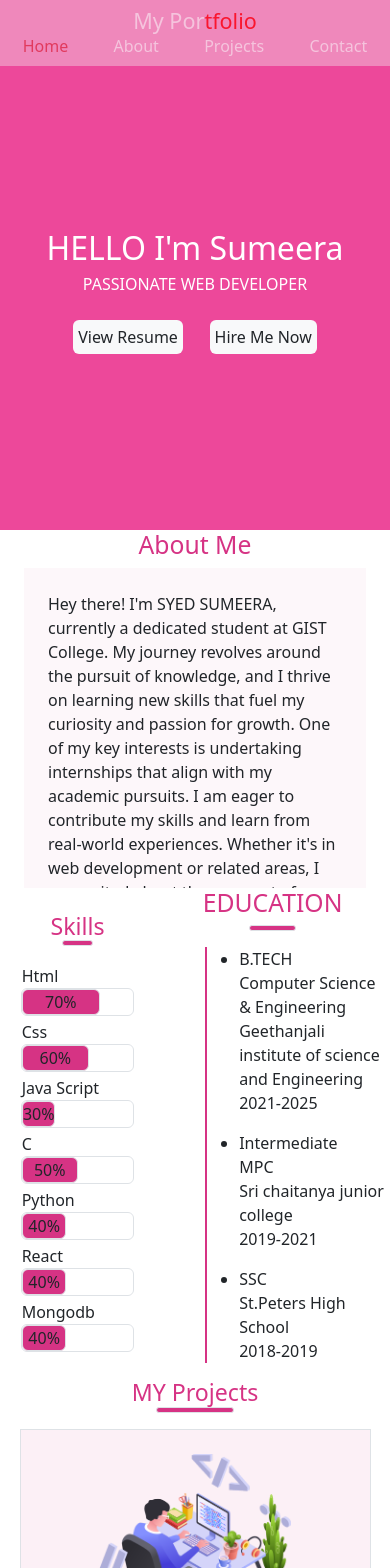
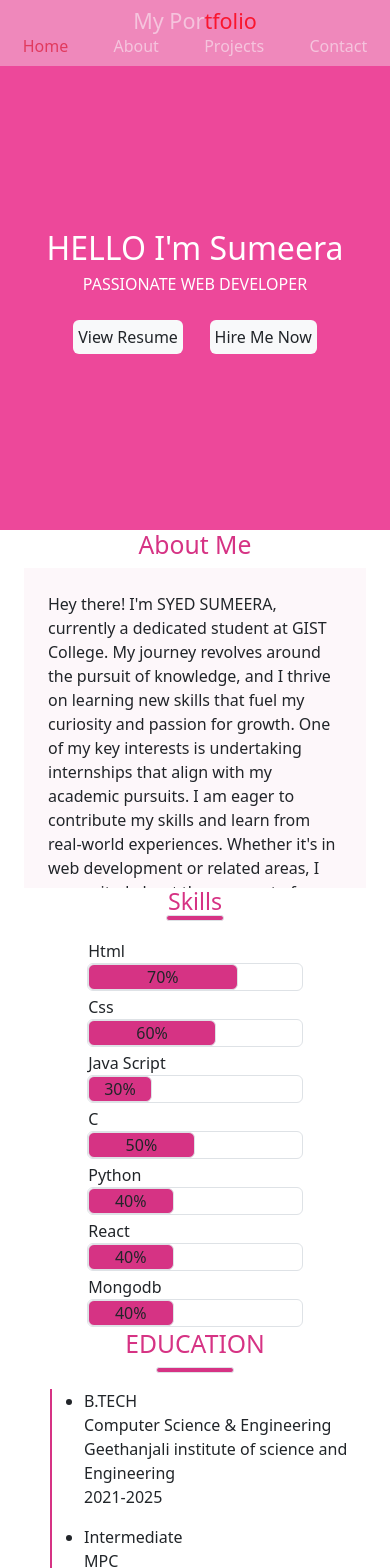
Before and after one commit to Sumeera3/My_Portfolio, a React (Create React App) app: page / in a window 390 px wide. Shown: the top 1568 px of the page. Built offline with nearby package versions, Linux system fonts and the light colour scheme.

Commit message:
display-change

```diff
--- a/src/components/Body.js
+++ b/src/components/Body.js
@@ -33,7 +33,7 @@
       </div>
       <div className='web-body m-0 p-0'>
       <About></About>
-      <div className='d-flex justify-content-around align-items-center'>
+      <div className='d-flex justify-content-around align-items-center skill-Education'>
       <Skills></Skills>
       <Education></Education>
       </div>
--- a/src/components/Style.css
+++ b/src/components/Style.css
@@ -220,6 +220,10 @@
         height: 20rem;
         overflow-y: auto;
     }
+    .skill-Education{
+        display: block !important;
+    }
+
     .Projects{
         margin: 0;
         /* width: 100%; */
```
